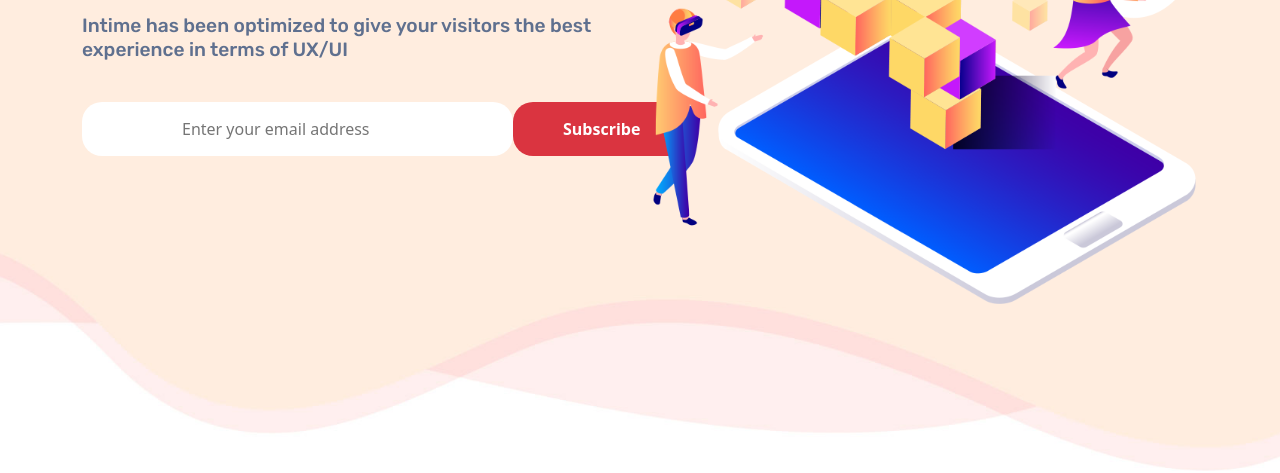
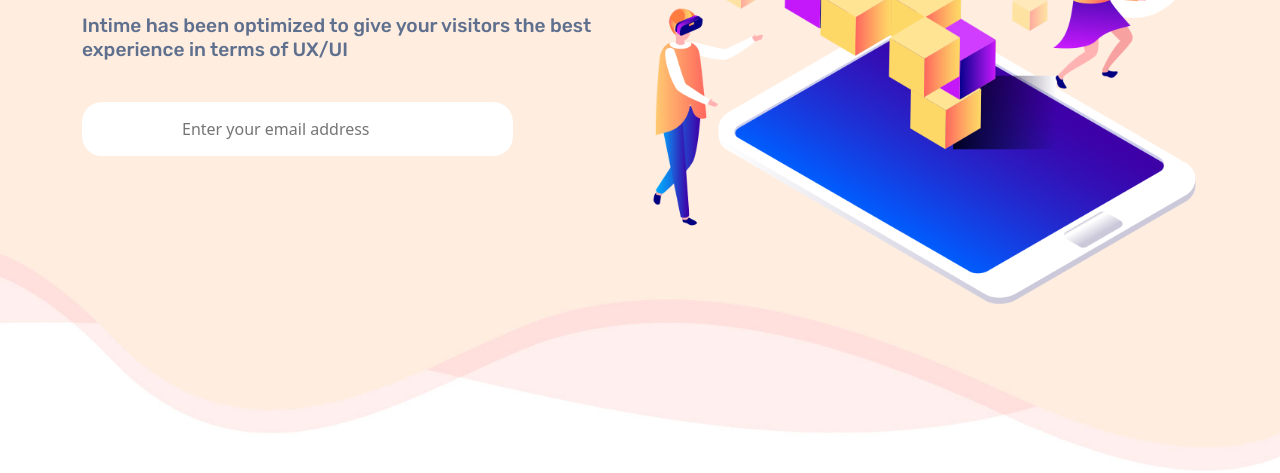
Before and after one commit to biplob-kumar/Romada, a plain HTML site: page index.html in a window 1280 px wide. Shown: the part 327-800 px from the top of the page. Drawn offline with nearby package versions, Linux system fonts and the light colour scheme.

Commit message:
totaly final

```diff
--- a/index.html
+++ b/index.html
@@ -64,8 +64,8 @@
 
                     <form  class="d-flex"  method="post" action="https://demo.casethemes.net/romada/?na=s" class="tnp-subscription" style=""> <input type="hidden" name="nlang" value=""><div class="tnp-field tnp-field-email"> <input class="tnp-email" type="email" name="ne" id="tnp-1" value="" required="" placeholder="Enter your email address"></div>
 
-                    <div class="tnp-field tnp-field-button"><input
-                    class="tnp-button" type="submit" value="Subscribe"></div></form>
+                    <!-- <div class="tnp-field tnp-field-button"><input
+                    class="tnp-button" type="submit" value="Subscribe"></div></form> -->
                 </div>
             </div>
             <div class="col-lg-6 col-sm-12">
@@ -237,57 +237,6 @@
 
 </section>
 
-<!--  join us section end  -->
-
-<!--  use section start -->
-<!-- <section class="user-section">
-
-    <div class="row">
-      <div class="col-lg-2 col-sm-12">
-        <div class="user-content">
-          <img class="img-fluid" src="./img/team1.jpg" alt="">
-          <p class="text-center" >ROMA DE SUZA,FOUNDER</p>
-        </div>
-      </div>
-      <div class="col-lg-2 col-sm-12">
-        <div class="user-content">
-          <img class="img-fluid" src="./img/team2.jpg" alt="">
-          <p class="text-center" >ROMA DE SUZA,FOUNDER</p>
-        </div>
-      </div>
-      <div class="col-lg-2 col-sm-12">
-        <div class="user-content">
-          <img class="img-fluid" src="./img/team3.jpg" alt="">
-          <p class="text-center" >ROMA DE SUZA,FOUNDER</p>
-        </div>
-      </div>
-      <div class="col-lg-2 col-sm-12">
-        <div class="user-content">
-          <img class="img-fluid" src="./img/team4.jpg" alt="">
-          <p class="text-center" >ROMA DE SUZA,FOUNDER</p>
-        </div>
-      </div>
-      <div class="col-lg-2 col-sm-12">
-        <div class="user-content">
-          <img class="img-fluid" src="./img/team5.jpg" alt="">
-          <p class="text-center" >ROMA DE SUZA,FOUNDER</p>
-        </div>
-      </div>
-      <div class="col-lg-2 col-sm-12 ">
-        <div class="user-content">
-          <img class="img-fluid" src="./img/team6.jpg" alt="">
-          <p class="text-center" >ROMA DE SUZA,FOUNDER</p>
-        </div>
-      </div>
-
-
-    </div>
-
-
-</section> -->
-<!--  use section end  -->
-
-
 
 
 <!--  about3-section start -->
@@ -366,10 +315,6 @@
           <h1>Increase You Design
             With This Theme</h1>
             <div class="row py-3">
-
-
-
-
               <div class="accordion" id="accordionExample">
                 <div class="accordion-item">
                   <h2 class="accordion-header" id="headingOne">
```
